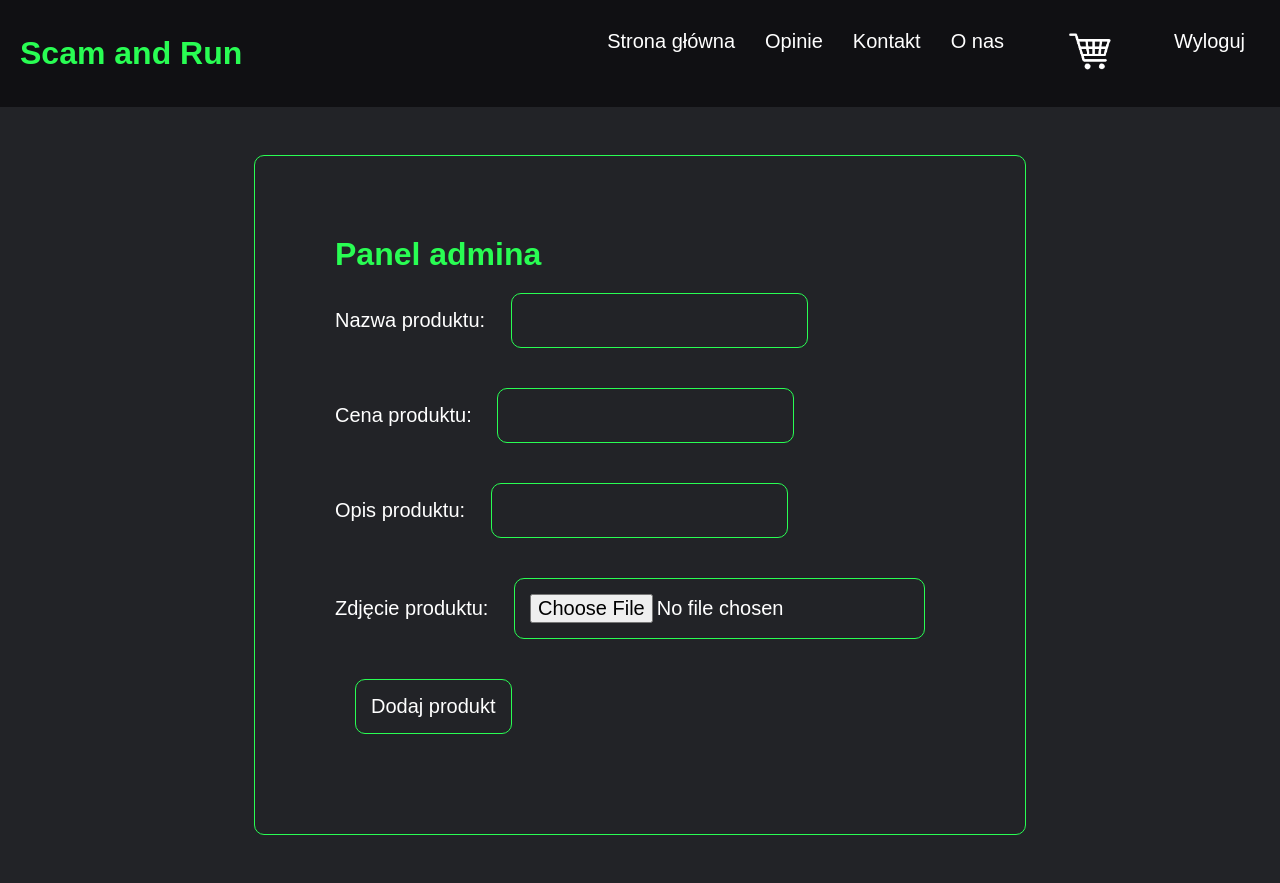
After one commit to KondyKox/scam-and-run, a PHP site: page /admin in a window 1280 px wide. The commit adds this page. Run offline with PHP 8.4, Linux system fonts and the light colour scheme; the visitor is signed in with stand-in values (Sample User, id 1); a stand-in replaces the project's code that opens the database connection.

Commit message:
admin panel

```diff
--- a/about/index.php
+++ b/about/index.php
@@ -59,7 +59,7 @@
 
   <div class="container">
     <div class="ourIMG">
-        <img src="../src/millionaires.png" alt="Twórcy tego dzieła">
+        <img src="../public/src/millionaires.png" alt="Twórcy tego dzieła">
     </div>
     <div class="text">
         <h1>Młodzi milionerzy</h1>
--- /dev/null
+++ b/admin/index.php
@@ -0,0 +1,86 @@
+<?php
+session_start();
+
+$sesID = $_SESSION['id'];
+require("../db_connect.php");
+
+if ($sesID !== 1) {
+  header("Location: ../index.php");
+  exit();
+}
+?>
+
+<!DOCTYPE html>
+<html lang="pl">
+
+<head>
+  <meta charset="UTF-8" />
+  <meta http-equiv="X-UA-Compatible" content="IE=edge" />
+  <meta name="viewport" content="width=device-width, initial-scale=1.0" />
+  <title>Scam and Run</title>
+  <link rel="icon" href="../public/src/logo.png">
+
+  <link rel="stylesheet" href="../public/styles/main.css" />
+  <link rel="stylesheet" href="../public/styles/admin.css" />
+
+</head>
+
+<body>
+  <nav class="navbar" id="navbar">
+    <div class="logo"><a href="../index.php">Scam and Run</a></div>
+    <div class="nav-container">
+      <ul class="nav-links">
+        <li><a href="../index.php" class="nav-link">Strona główna</a></li>
+        <li><a href="../reviews" class="nav-link">Opinie</a></li>
+        <li><a href="../contact" class="nav-link">Kontakt</a></li>
+        <li><a href="../about" class="nav-link">O nas</a></li>
+        <li></li>
+        <li>
+          <?php
+          echo '<a href="../cart" class="nav-link"><img src="../public/src/cart.png" alt="Twój koszyk"></a>';
+          ?>
+        </li>
+        <li></li>
+
+        <?php
+        echo '<li><a class="nav-link" href="../logout">Wyloguj</a></li>';
+        ?>
+      </ul>
+    </div>
+
+    <div class="toggle-button">
+      <div class="bar"></div>
+      <div class="bar"></div>
+      <div class="bar"></div>
+    </div>
+  </nav>
+
+  <div class="container">
+    <div class="admin-panel">
+      <h1>Panel admina</h1>
+      <form action="../public/functions/php/add_product.php" method="post">
+        <div class="admin__input">
+          <label for="product_name">Nazwa produktu:</label>
+          <input class="btn" type="text" name="product_name" required>
+        </div>
+        <div class="admin__input">
+          <label for="product_price">Cena produktu:</label>
+          <input class="btn" type="number" name="product_price" step="1" required>
+        </div>
+        <div class="admin__input">
+          <label for="odpruct_description">Opis produktu:</label>
+          <input class="btn" type="text" name="product_description" required>
+        </div>
+        <div class="admin__input">
+          <label for="product_img">Zdjęcie produktu:</label>
+          <input class="btn" type="file" name="product_img" accept="image/*" required>
+        </div>
+        <input class="btn submit" type="submit" value="Dodaj produkt">
+      </form>
+    </div>
+  </div>
+
+  <script src="../public/functions/js/navbar.js"></script>
+</body>
+
+</html>
--- a/composer.json
+++ /dev/null
@@ -1,5 +0,0 @@
-{
-    "require": {
-        "laravel/cashier": "^14.12"
-    }
-}
--- a/index.php
+++ b/index.php
@@ -26,6 +26,9 @@
     <div class="logo"><a href="./index.php">Scam and Run</a></div>
     <div class="nav-container">
       <ul class="nav-links">
+        <?php
+        echo '<li><a href="./admin" class="nav-link">Panel admina</a></li>';
+        ?>
         <li><a href="./index.php" class="nav-link">Strona główna</a></li>
         <li><a href="./reviews" class="nav-link">Opinie</a></li>
         <li><a href="./contact" class="nav-link">Kontakt</a></li>
--- a/public/functions/php/functions.php
+++ b/public/functions/php/functions.php
@@ -112,6 +112,11 @@ function loginUser($link, $email, $password)
         $_SESSION['id'] = $userExists['id'];
         $_SESSION['email'] = $userExists['email'];
 
+        if ($_SESSION['id'] === 1) {
+            header("Location: ../../../admin");
+            exit();
+        }
+
         header("location: ../../../index.php");
         exit();
     }
--- a/public/functions/php/login.php
+++ b/public/functions/php/login.php
@@ -5,7 +5,7 @@ if (isset($_POST['submit'])) {
     $password = $_POST['password'];
 
     require_once '../../../db_connect.php';
-    require_once '../../public/functions/php/functions.php';
+    require_once 'functions.php';
 
     if (emptyInputLogin($email, $password) !== false) {
         header('location: ../../../login/index.php?error=emptyinput');
--- /dev/null
+++ b/public/styles/admin.css
@@ -0,0 +1,63 @@
+.container {
+    display: flex;
+    justify-content: center;
+    align-items: center;
+}
+
+.admin-panel {
+    padding: 5em;
+    margin: 3em;
+    border: 1px solid var(--main-color);
+    border-radius: 10px;
+}
+
+.admin-panel h1 {
+    font-size: var(--title-size);
+    font-weight: 800;
+    color: var(--main-color);
+}
+
+.admin__input {
+    font-size: var(--text-size);
+}
+
+.btn {
+    background: none;
+    border: 1px solid var(--main-color);
+    border-radius: 10px;
+    padding: .75em;
+    margin: 1em;
+    color: var(--text-color);
+    font-size: var(--text-size);
+}
+
+.submit {
+    transition: all .3s ease-in-out;
+}
+
+.submit:hover {
+    cursor: pointer;
+    scale: 1.2;
+    background-color: var(--main-color);
+}
+
+@media screen and (max-width: 768px) {
+    .admin-panel {
+        margin: 1em;
+        padding: .6em;
+    }
+
+    .admin-panel h1 {
+        font-size: var(--text-size);
+    }
+
+    .admin__input {
+        font-size: var(--label-size);
+    }
+
+    .btn {
+        font-size: var(--label-size);
+        padding: .5em;
+        margin: .75em;
+    }
+}
```
Also changed, not shown: public/functions/php/add_product.php (added, +27 -0 lines), 1 other file.
